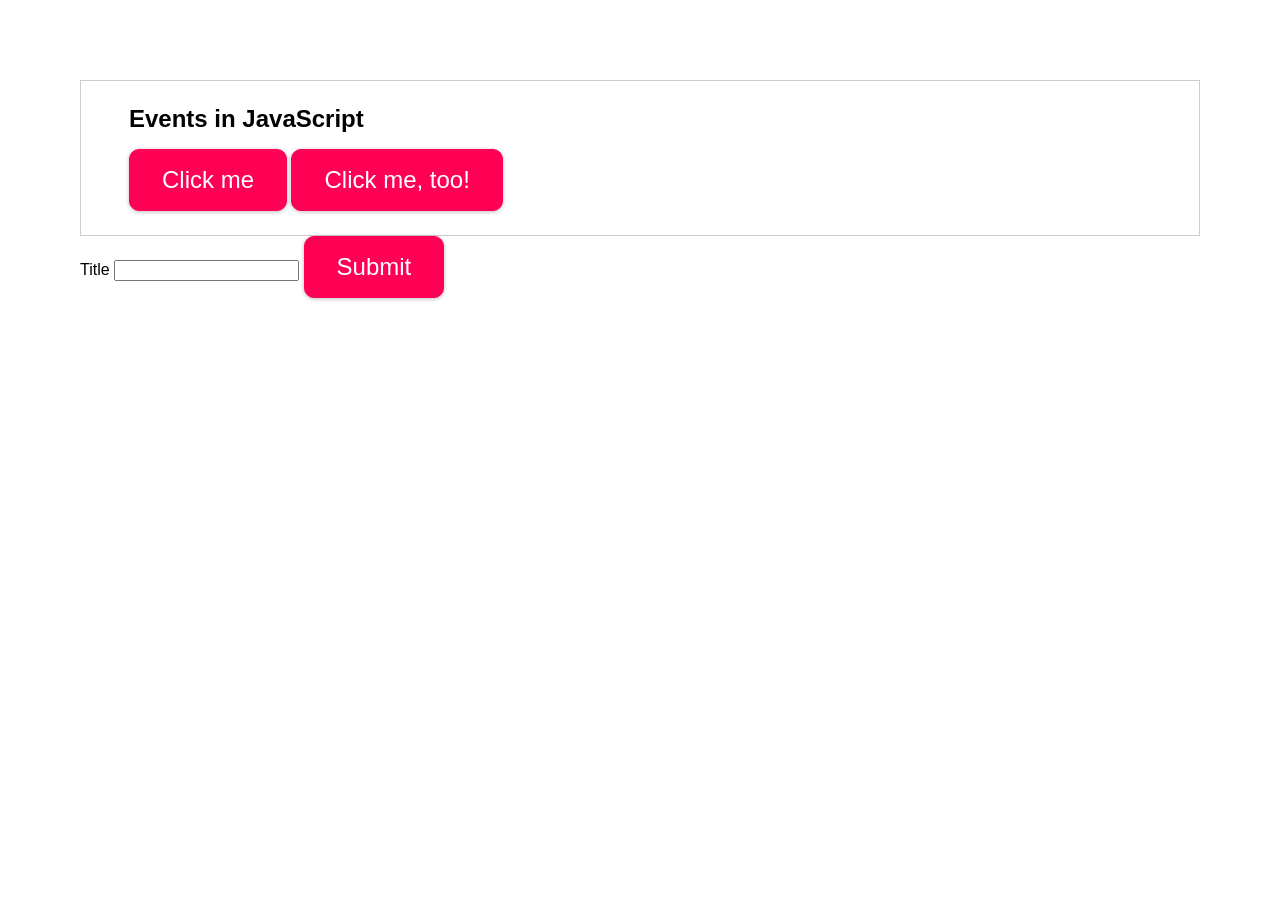
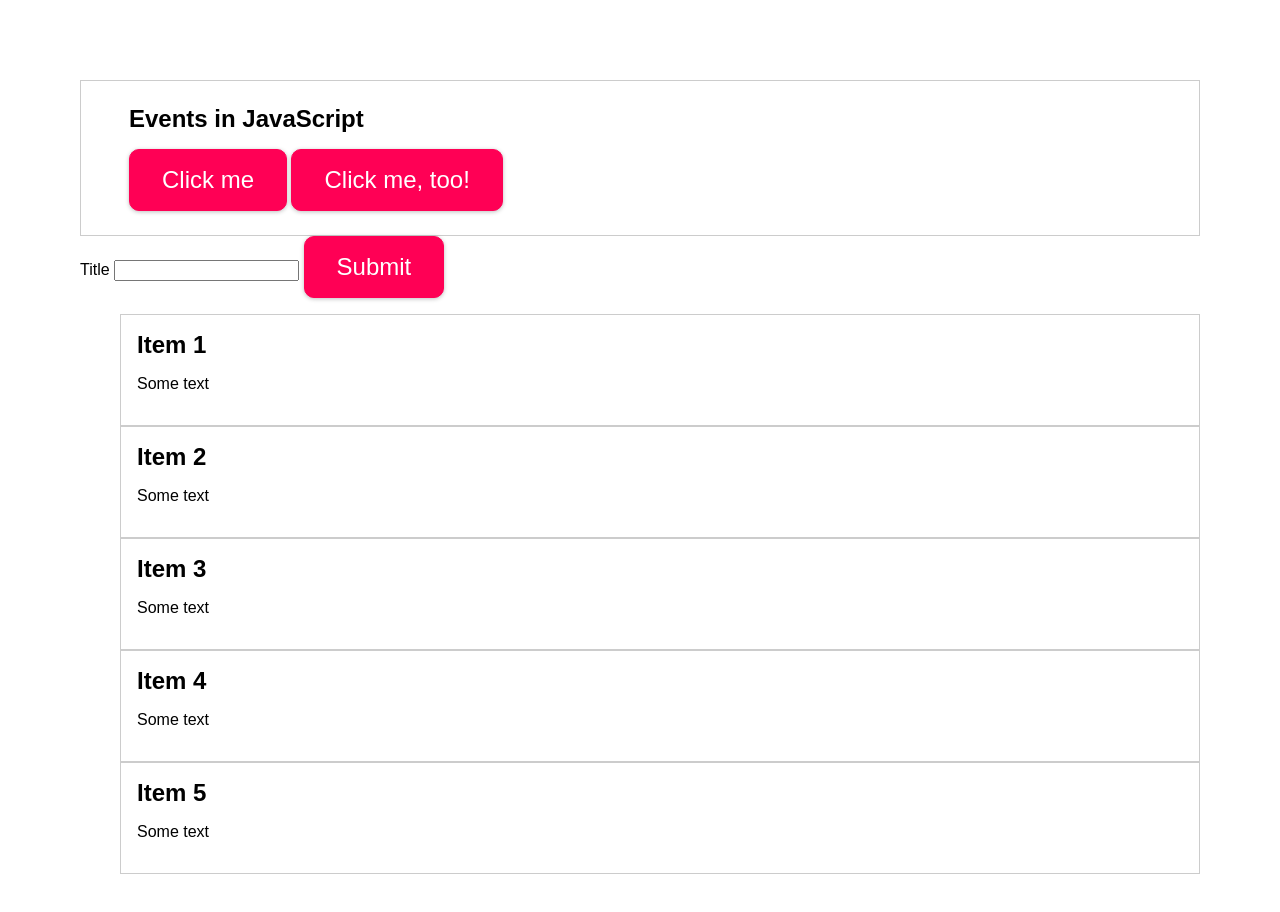
Before and after one commit to Shahrukh-elRed/udemy-js-calculator, a plain HTML site: page events.html in a window 1280 px wide. Shown: the top 912 px of the page. Before the commit the page ends 800 px from the top, so only its background shows below. Drawn offline with Linux system fonts and the light colour scheme.

Commit message:
using event delegation

```diff
--- a/assets/scripts/events.js
+++ b/assets/scripts/events.js
@@ -51,3 +51,18 @@ button.addEventListener('mouseenter', event => {
   console.log('CLICKED BUTTON');
   console.log(event);
 });
+
+const listItems = document.querySelectorAll('li');
+const list = document.querySelector('ul');
+
+// listItems.forEach(listItem => {
+//   listItem.addEventListener('click', event => {
+//     event.target.classList.toggle('highlight');
+//   });
+// });
+
+list.addEventListener('click', event => {
+  // console.log(event.currentTarget);
+  // event.target.classList.toggle('highlight');
+  event.target.closest('li').classList.toggle('highlight');
+});
--- a/assets/styles/events.css
+++ b/assets/styles/events.css
@@ -35,3 +35,21 @@
     border-color: #e92f6d;
     box-shadow: 0 1px 8px rgba(0, 0, 0, 0.26);
   }
+
+  #long-one {
+    height: 3000px;
+  }
+
+  li {
+    padding: 1rem;
+    border: 1px solid #ccc;
+  }
+
+  ul {
+    list-style: none;
+  }
+
+  .highlight {
+    background-color: red;
+    color: white;
+  }
--- a/events.html
+++ b/events.html
@@ -16,9 +16,31 @@
     </div>
     <form action="">
       <label for="title">Title</label>
-      <input type="text" id="title">
+      <input type="text" id="title" />
       <button type="submit">Submit</button>
     </form>
+    <ul>
+      <li>
+        <h2>Item 1</h2>
+        <p>Some text</p>
+      </li>
+      <li>
+        <h2>Item 2</h2>
+        <p>Some text</p>
+      </li>
+      <li>
+        <h2>Item 3</h2>
+        <p>Some text</p>
+      </li>
+      <li>
+        <h2>Item 4</h2>
+        <p>Some text</p>
+      </li>
+      <li>
+        <h2>Item 5</h2>
+        <p>Some text</p>
+      </li>
+    </ul>
     <section id="long-one"></section>
   </body>
 </html>
```
